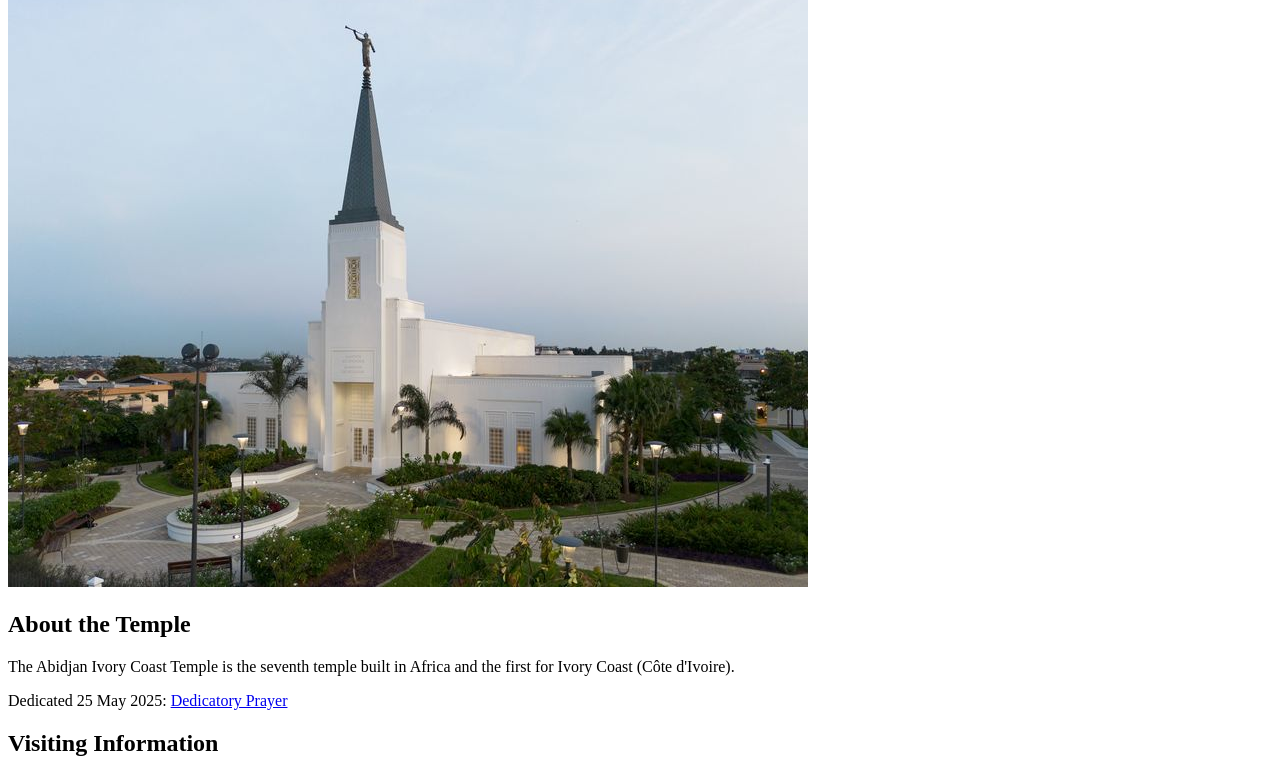
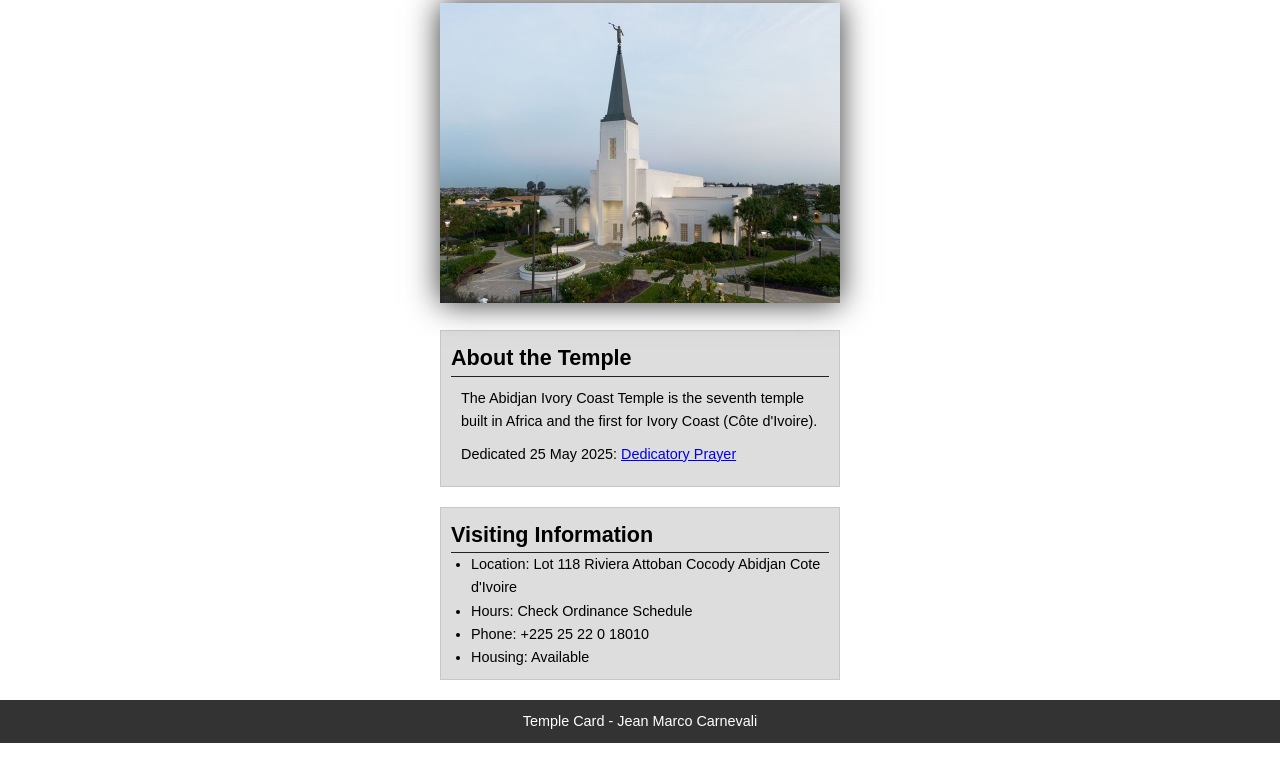
Before and after one commit to jean-m-carnevali/wdd130, a plain HTML site: page week02/temple.html in a window 1280 px wide. Shown: the part 127-901 px from the top of the page. After the commit the page ends 870 px from the top, so only its background shows below. Drawn offline with Linux system fonts and the light colour scheme.

Commit message:
W02 Code-along activity

```diff
--- /dev/null
+++ b/week02/styles/temple.css
@@ -0,0 +1,58 @@
+* {
+    margin: 0;
+    padding: 0;
+}
+
+body {
+    font-family: Arial, sans-serif;
+    line-height: 1.6;
+}
+
+header,
+footer {
+    background-color: #333;
+    color: #fff;
+    padding: 10px;
+    text-align: center;
+    font-size: 1.5rem;
+}
+
+main {
+    width: 400px;
+    margin: 0 auto;
+}
+
+h1 {
+    margin: 10px;
+    text-align: center;
+}
+
+h2 {
+    border-bottom: 1px solid #222;
+}
+
+img {
+    width: 100%;
+    height: auto;
+    box-shadow: 0 0 30px #333;
+}
+
+section {
+    margin: 20px 0;
+    border: 1px solid rgb(0 0 0 / 10%);
+    padding: 10px;
+    background-color: #ddd;
+    font-size: .9rem;
+}
+
+section p {
+    margin: 10px;
+}
+
+ul {
+    margin-left: 20px;
+}
+
+footer {
+    font-size: .9rem;
+}
--- a/week02/temple.html
+++ b/week02/temple.html
@@ -5,6 +5,7 @@
     <meta charset="UTF-8">
     <meta name="viewport" content="width=device-width, initial-scale=1.0">
     <title>Temple Card - Abidjan Cote d'Ivoire</title>
+    <link rel="stylesheet" href="styles/temple.css">
 </head>
 
 <body>
@@ -18,11 +19,12 @@
         </picture>
         <section>
             <h2>About the Temple</h2>
-            <p>The Abidjan Ivory Coast Temple is the seventh temple built in Africa and the first for Ivory Coast (Côte
+            <p>The Abidjan Ivory Coast Temple is the seventh temple built in Africa and the first
+                for Ivory Coast (Côte
                 d'Ivoire).</p>
             <p>Dedicated 25 May 2025: <a
-                    href="https://www.churchofjesuschrist.org/temples/dedicatory-prayer/abidjan-ivory-coast-temple/2025-05-25?lang=eng"
-                    target="_blank" rel="noopener noreferrer">Dedicatory Prayer</a></p>
+                  href="https://www.churchofjesuschrist.org/temples/dedicatory-prayer/abidjan-ivory-coast-temple/2025-05-25?lang=eng"
+                  target="_blank" rel="noopener noreferrer">Dedicatory Prayer</a></p>
         </section>
         <section>
             <h2>Visiting Information</h2>
@@ -35,7 +37,7 @@
         </section>
     </main>
     <footer>
-        <p>Temple Card - Your Name</p>
+        <p>Temple Card - Jean Marco Carnevali</p>
     </footer>
 </body>
 
```
Also changed, not shown: week02/block-vs-inline.html (+13 -8 lines), week02/box-model.html (+11 -3 lines), week02/styles/box-model.css (+19 -3 lines).
